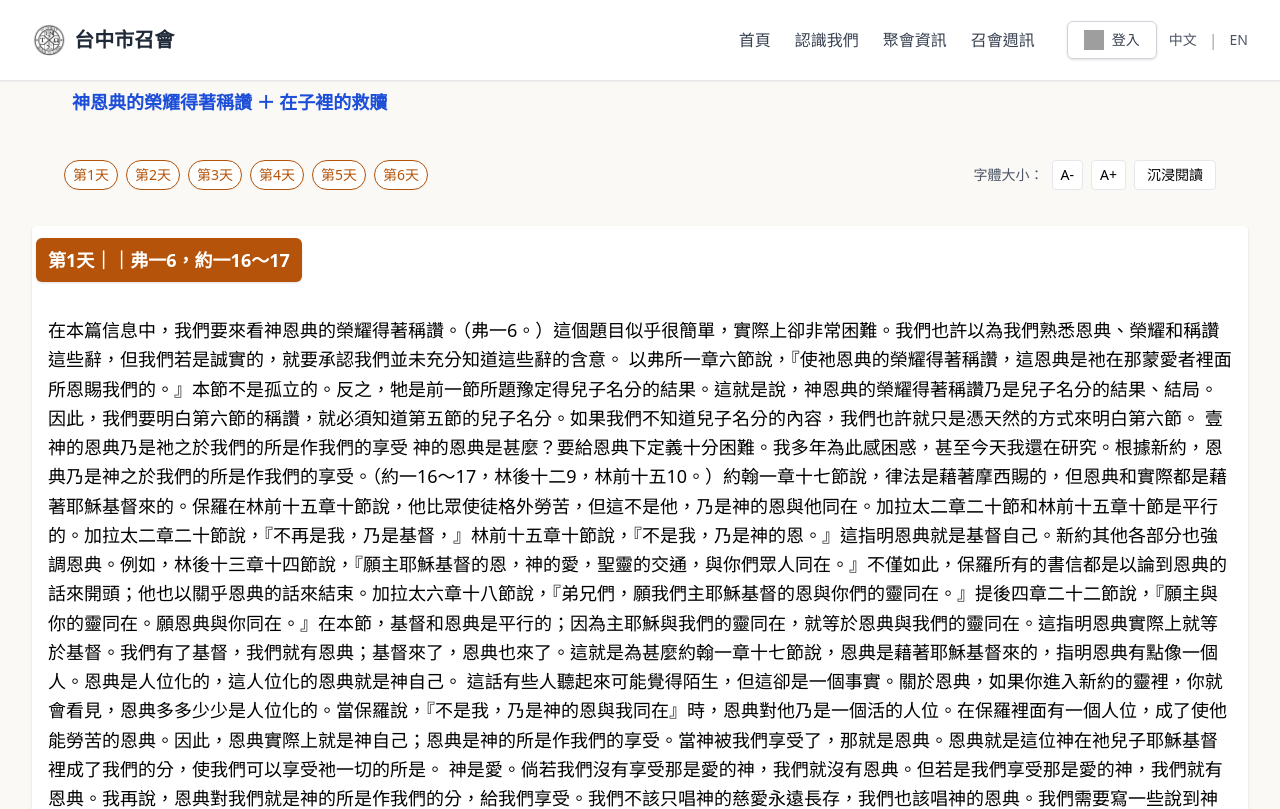
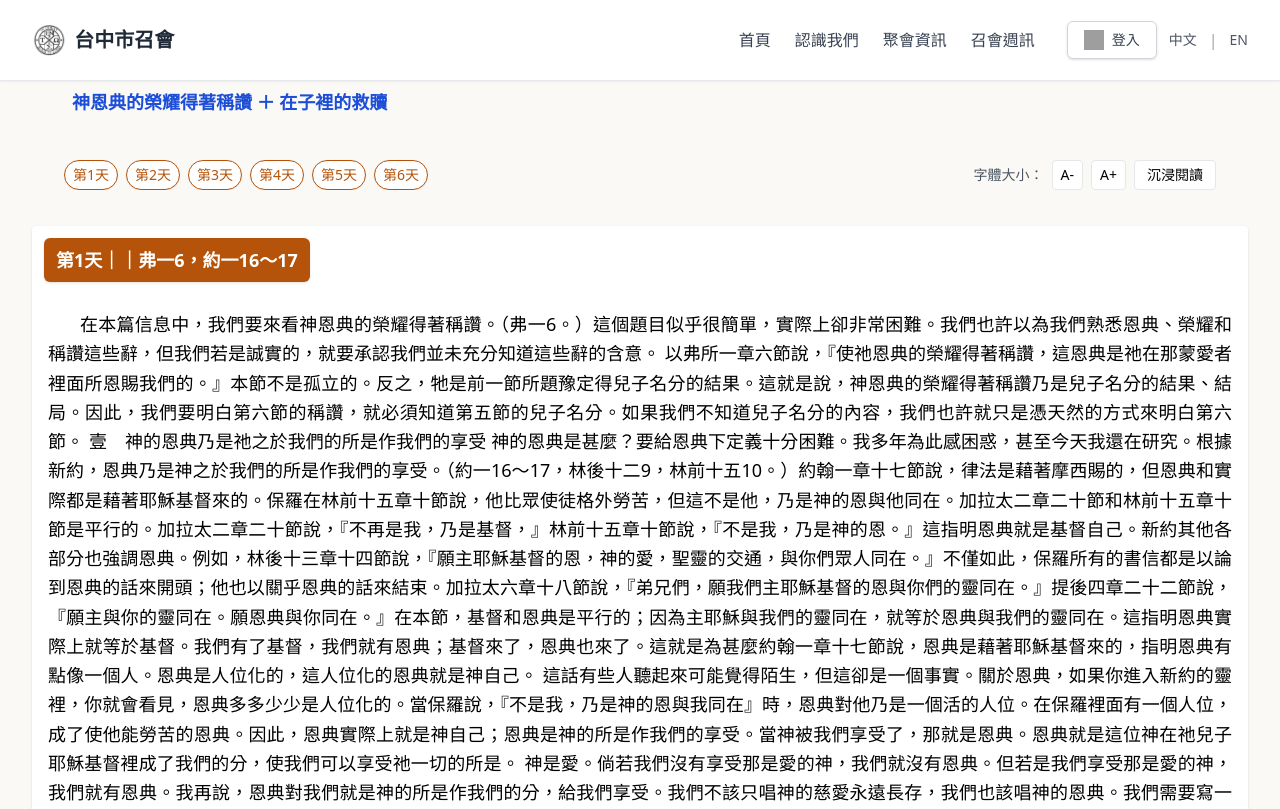
Before and after one commit to SamuelXingCheng/chtai-webapp, a Vue app in the folder frontend/: page /life-study in a window 1280 px wide. Shown: the top 809 px of the page. Built offline with nearby package versions, Linux system fonts and the light colour scheme; no server answers; grey boxes are pictures that could not be loaded.

Commit message:
style: 修改生命讀經內文視覺效果、位置

```diff
--- a/frontend/src/components/lifeStudy/LifeStudyReader.vue
+++ b/frontend/src/components/lifeStudy/LifeStudyReader.vue
@@ -55,30 +55,28 @@
     v-for="day in allDays"
     :key="day.day"
     :id="`day-${day.day}`"
-    class="scroll-mt-[120px] border-b pb-6 rounded overflow-hidden bg-white shadow"
+    class="scroll-mt-[120px] border-b pb-1 rounded overflow-hidden bg-white shadow"
     >
 
     <h2
-    class="text-lg font-semibold text-white bg-amber-700 px-3 py-2 rounded-md shadow inline-block mt-3 ml-1"
+    class="text-lg font-semibold text-white bg-amber-700 px-3 py-2 rounded-md shadow inline-block mt-3 ml-3"
     >
     第{{ day.day }}天｜{{ day.label }}｜{{ day.verse }}
     </h2>
 
-    <div class="p-4 space-y-3">
-        <div
-        class="text-black whitespace-pre-line leading-relaxed"
-        :style="{ fontSize: fontSize + 'px' }"
-        v-if="!ui.isReadingFullscreen"
+    <div class="px-2 py-0.5 space-y-1">
+        <p
+            v-for="(para, i) in getParagraphs(day.content)"
+            :key="i"
+            :class="[
+            'leading-relaxed whitespace-pre-line rounded-md px-2 py-1.5 indent-8 text-justify mt-0.5',
+            i % 2 === 1 ? 'bg-[#B3884E]/50' : '',
+            ui.isReadingFullscreen ? 'text-[#eaeaea]' : 'text-black'
+            ]"
+            :style="{ fontSize: fontSize + 'px' }"
         >
-        {{ day.content }}
-        </div>
-        <div
-        class="text-[#eaeaea] whitespace-pre-line leading-relaxed"
-        :style="{ fontSize: fontSize + 'px' }"
-        v-else
-        >
-        {{ day.content }}
-        </div>
+            {{ para }}
+        </p>
     </div>
     </section>
     </main>
@@ -116,6 +114,13 @@ onMounted(async () => {
   }
 })
 
+function getParagraphs(content: string): string[] {
+  return content
+    .split('\n')
+    .map(p => p.trim())
+    .filter(p => p.length > 0)
+}
+
 function increaseFontSize() {
   fontSize.value = Math.min(fontSize.value + 4, 32)
 }
```
